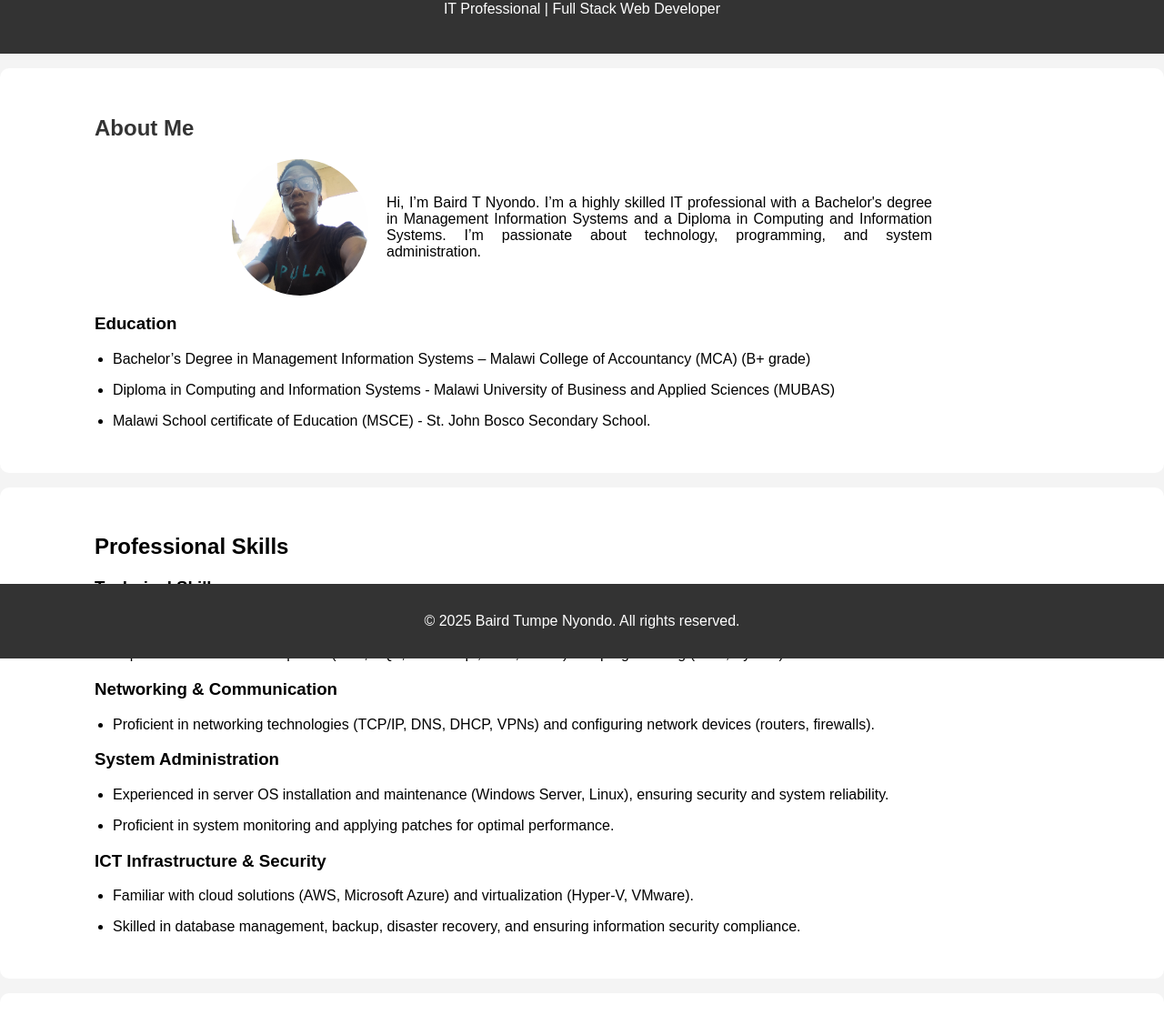
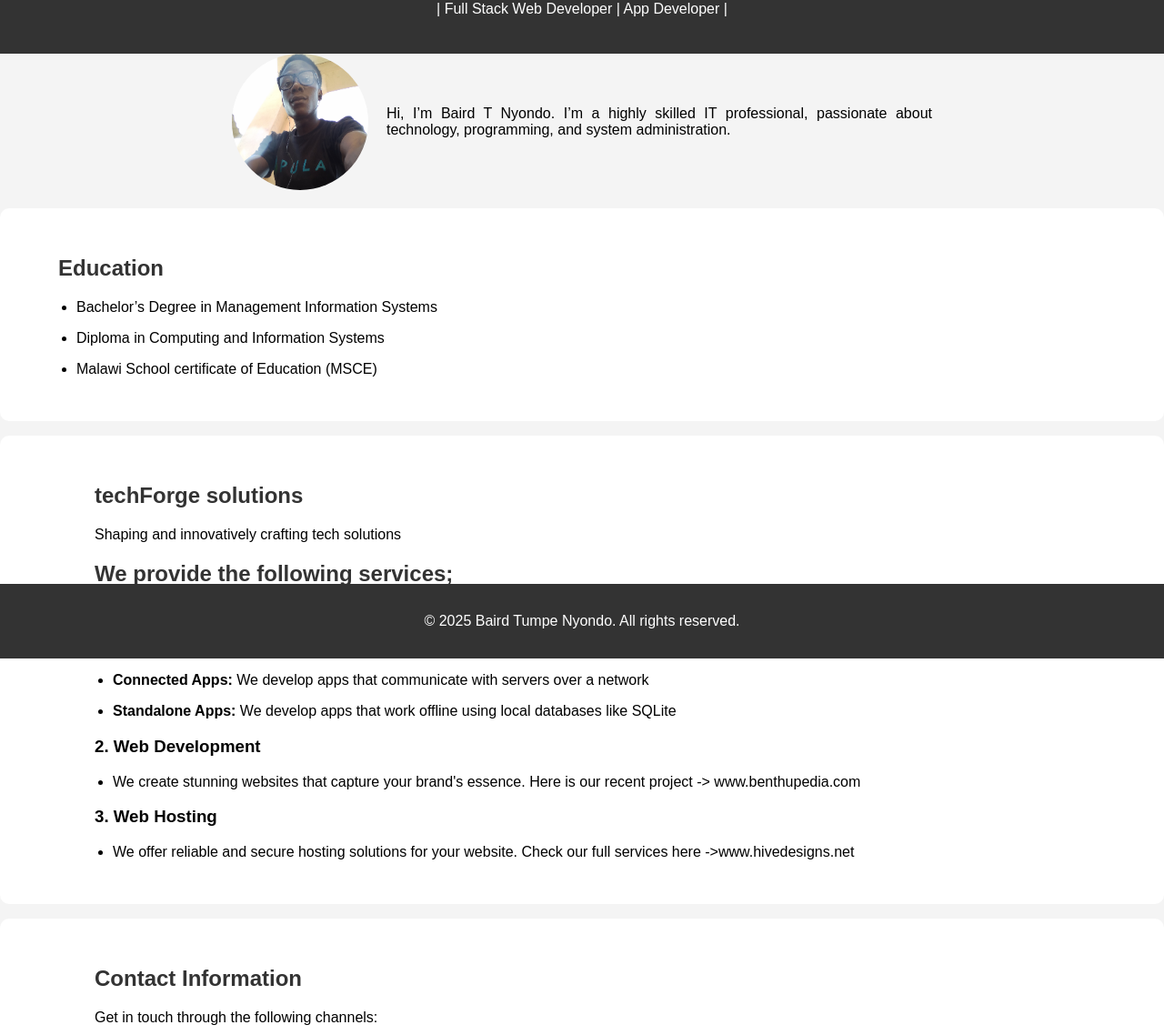
Before and after one commit to tumpe000/bairds.github.io, a plain HTML site: page index.html in a window 1280 px wide. Shown: the part 76-1214 px from the top of the page at 91% size. Drawn offline with Linux system fonts and the light colour scheme.

Commit message:
index.html
Update index. Html

```diff
--- a/index.html
+++ b/index.html
@@ -8,241 +8,407 @@
   <link href="https://cdnjs.cloudflare.com/ajax/libs/font-awesome/6.0.0-beta3/css/all.min.css" rel="stylesheet">
   <style type="text/css">
     body {
+
       font-family: Arial, sans-serif;
+
       margin: 0;
+
       padding: 0;
+
       background-color: #f4f4f4;
+
       text-align: justify;
-    }
-    header {
-      background-color: #333;
-      color: white;
-      text-align: center;
-      padding: 1.5em 0;
-    }
-    header h1 {
-      margin: 0;
-    }
-    section {
-      padding: 2em 5%;
-      margin: 1em 0;
-      background-color: white;
-      border-radius: 10px;
-    }
-    .container {
-      max-width: 1200px;
-      margin: 0 auto;
-    }
-    h2 {
-      color: #333;
-    }
-    ul {
-      list-style-type: disc;
-      padding-left: 20px;
-    }
-    li {
-      margin: 1em 0;
-    }
-    footer {
-      background-color: #333;
-      color: white;
-      text-align: center;
-      padding: 1em 0;
-      position: fixed;
-      width: 100%;
-      bottom: 0;
+
     }
 
-    .contact-info a {
-      color: #007bff;
-      text-decoration: none;
-      font-weight: 500;
-      transition: color 0.3s ease, transform 0.3s ease;
+    header {
+
+      background-color: #333;
+
+      color: white;
+
+      text-align: center;
+
+      padding: 1.5em 0;
+
     }
 
+    header h1 {
+
+      margin: 0;
+
+    }
+
+    section {
+
+      padding: 2em 5%;
+
+      margin: 1em 0;
+
+      background-color: white;
+
+      border-radius: 10px;
+
+    }
+
+    .container {
+
+      max-width: 1200px;
+
+      margin: 0 auto;
+
+    }
+
+    h2 {
+
+      color: #333;
+
+    }
+
+    ul {
+
+      list-style-type: disc;
+
+      padding-left: 20px;
+
+    }
+
+    li {
+
+      margin: 1em 0;
+
+    }
+
+    footer {
+
+      background-color: #333;
+
+      color: white;
+
+      text-align: center;
+
+      padding: 1em 0;
+
+      position: fixed;
+
+      width: 100%;
+
+      bottom: 0;
+
+    }
+
+
+
+    .contact-info a {
+
+      color: #007bff;
+
+      text-decoration: none;
+
+      font-weight: 500;
+
+      transition: color 0.3s ease, transform 0.3s ease;
+
+    }
+
+
+
     .contact-info a:hover {
+
       color: #0056b3;
+
       transform: scale(1.05);
+
+    }
+
+
+
+    .profile-container {
+
+      display: flex;
+
+      align-items: center;
+
+      justify-content: center;
+
+      margin-bottom: 20px;
+
+      flex-direction: row;
+
+    }
+
+    .profile-img {
+
+      width: 150px;
+
+      height: 150px;
+
+      border-radius: 50%;
+
+      margin-right: 20px;
+
+    }
+
+    .profile-text {
+
+      max-width: 600px;
+
+    }
+
+
+
+    @media (max-width: 768px) {
+
+      header h1 {
+
+        font-size: 1.5em;
+
+      }
+
+      header p {
+
+        font-size: 1em;
+
       }
 
       .profile-container {
-      display: flex;
+
+        flex-direction: column;
+
         align-items: center;
-      justify-content: center;
-      margin-bottom: 20px;
-      flex-direction: row;
-    }
-    .profile-img {
-      width: 150px;
-      height: 150px;
-      border-radius: 50%;
-      margin-right: 20px;
-    }
-    .profile-text {
-      max-width: 600px;
+
+        text-align: center;
+
       }
 
-    @media (max-width: 768px) {
-      header h1 {
-        font-size: 1.5em;
-      }
-      header p {
-        font-size: 1em;
-      }
-      .profile-container {
-        flex-direction: column;
-        align-items: center;
-        text-align: center;
-      }
       .profile-img {
+
         margin-bottom: 20px;
-      }
-      section {
-        padding: 1.5em 3%;
-      }
-      footer {
-        padding: 1em;
-      }
-      .container {
-        padding-left: 10px;
-        padding-right: 10px;
-      }
+
       }
 
-    #contact {
-      margin-bottom: 100px;
-    }
-    .contact-info a i {
-      margin-right: 8px;
-      font-size: 18px;
-      color: #007bff;
-      transition: color 0.3s ease;
+      section {
+
+        padding: 1.5em 3%;
+
       }
 
-    .contact-info a:hover i {
-      color: #0056b3;
+      footer {
+
+        padding: 1em;
+
       }
 
-    @media (min-width: 769px) {
       .container {
-        padding-left: 40px;
-        padding-right: 40px;
-      }
+
+        padding-left: 10px;
+
+        padding-right: 10px;
+
       }
 
-    /* Flexbox for academic projects section */
-    .projects-container {
-      display: flex;
-      flex-wrap: wrap;
-      gap: 20px;
-      justify-content: flex-start;
     }
 
-    /* Define the width of each project */
-    .project {
-      background-color: #fff;
-      padding: 20px;
-      border-radius: 8px;
-      box-shadow: 0 4px 8px rgba(0, 0, 0, 0.1);
-      width: 32%; /* First three projects should have this width */
+
+
+    #contact {
+
+      margin-bottom: 100px;
+
     }
 
-    .project h3 {
-      margin-top: 0;
+    .contact-info a i {
+
+      margin-right: 8px;
+
+      font-size: 18px;
+
+      color: #007bff;
+
+      transition: color 0.3s ease;
+
     }
 
-    .project p {
-      font-size: 0.95em;
-      line-height: 1.6;
+
+
+    .contact-info a:hover i {
+
+      color: #0056b3;
+
     }
 
-    /* Make the last project take full width */
-    .project:last-child {
-      width: 100%; /* This makes the last project span across the entire width */
+
+
+    @media (min-width: 769px) {
+
+      .container {
+
+        padding-left: 40px;
+
+        padding-right: 40px;
+
       }
 
-    /* Ensure responsiveness on smaller screens */
-    @media (max-width: 768px) {
-      .project {
-        width: 100%; /* Stack all projects vertically on small screens */
     }
 
-      .project:last-child {
-        width: 100%; /* Last project still takes full width on small screens */
-      }
+
+
+    /* Flexbox for academic projects section */
+
+    .projects-container {
+
+      display: flex;
+
+      flex-wrap: wrap;
+
+      gap: 20px;
+
+      justify-content: flex-start;
+
     }
 
+
+
+    /* Define the width of each project */
+
+    .project {
+
+      background-color: #fff;
+
+      padding: 20px;
+
+      border-radius: 8px;
+
+      box-shadow: 0 4px 8px rgba(0, 0, 0, 0.1);
+
+      width: 32%; /* First three projects should have this width */
+
+    }
+
+
+
+    .project h3 {
+
+      margin-top: 0;
+
+    }
+
+
+
+    .project p {
+
+      font-size: 0.95em;
+
+      line-height: 1.6;
+
+    }
+
+
+
+    /* Make the last project take full width */
+
+    .project:last-child {
+
+      width: 100%; /* This makes the last project span across the entire width */
+
+    }
+
+
+
+    /* Ensure responsiveness on smaller screens */
+
+    @media (max-width: 768px) {
+
+      .project {
+
+        width: 100%; /* Stack all projects vertically on small screens */
+
+      }
+
+
+
+      .project:last-child {
+
+        width: 100%; /* Last project still takes full width on small screens */
+
+      }
+
+    }
+
+
+
   </style>
+
 </head>
+
 <body>
 
+
+
   <header>
-    <h1>Baird T Nyondo</h1>
-    <p>IT Professional | Full Stack Web Developer</p>
-  </header>
+
+    <h1>Baird Nyondo</h1>
+
+    <p>| Full Stack Web Developer | App Developer |</p>
+
+  </header
 
 <section id="about">
 <div class="container">
-      <h2>About Me</h2>
 <div class="profile-container">
 <img src="bg.jpg" alt="Baird Tumpe Nyondo" class="profile-img">
 <div class="profile-text">
-          <p>Hi, I’m Baird T Nyondo. I’m a highly skilled IT professional with a Bachelor's degree in Management Information Systems and a Diploma in Computing and Information Systems. I’m passionate about technology, programming, and system administration.</p>
+<p>Hi, I’m Baird T Nyondo. I’m a highly skilled IT professional, passionate about technology, programming, and system administration.</p>
 </div>
 </div>
-      <h3>Education</h3>
-      <ul>
-        <li>Bachelor’s Degree in Management Information Systems – Malawi College of Accountancy (MCA) (B+ grade)</li>
-        <li>Diploma in Computing and Information Systems - Malawi University of Business and Applied Sciences (MUBAS)</li>
-         <li>Malawi School certificate of Education (MSCE) - St. John Bosco Secondary School.</li>
-      </ul>
 </div>
 </section>
 
-  <section id="professional">
+  <section>
+       <h2>Education</h2>
+
+      <ul>
+
+        <li>Bachelor’s Degree in Management Information Systems </li>
+
+        <li>Diploma in Computing and Information Systems</li>
+
+         <li>Malawi School certificate of Education (MSCE) </li>
+
+      </ul>
+
+    </div>
+
+  </section>
+
+
+<section id="services">
 <div class="container">
-      <h1>Professional Skills</h1>
-      <h3>Technical Skills</h3>
+  <h2>techForge solutions</h2>
+  <p>Shaping  and innovatively crafting tech solutions </p>
+  <h2>We provide the following services;</h2>
+<div class="services-container">
+<div class="service">
+<h3>1. Mobile / Desktop App Development</h3>
+<p>We specialize in two types of apps:</p>
 <ul>
-          <li>Skilled in hardware management (servers, routers, switches) and troubleshooting technical issues to ensure system uptime.</li>
-          <li>Experienced in web development (PHP, SQL, JavaScript, CSS, HTML) and programming (Java, Python).</li>
-      </ul>
-      <h3>Networking & Communication</h3>
-      <ul>
-          <li>Proficient in networking technologies (TCP/IP, DNS, DHCP, VPNs) and configuring network devices (routers, firewalls).</li>
-      </ul>
-      <h3>System Administration</h3>
-      <ul>
-          <li>Experienced in server OS installation and maintenance (Windows Server, Linux), ensuring security and system reliability.</li>
-          <li>Proficient in system monitoring and applying patches for optimal performance.</li>
-      </ul>
-      <h3>ICT Infrastructure & Security</h3>
-      <ul>
-          <li>Familiar with cloud solutions (AWS, Microsoft Azure) and virtualization (Hyper-V, VMware).</li>
-          <li>Skilled in database management, backup, disaster recovery, and ensuring information security compliance.</li>
+<li><b>Connected Apps:</b> We develop apps that communicate with servers over a network</li>
+<li><b>Standalone Apps: </b>We develop apps that work offline using local databases like SQLite</li>
 </ul>
 </div>
-  </section>
-
-  <section id="academic-projects">
-    <div class="container">
-      <h2>Completed Academic Projects</h2>
-      <div class="projects-container">
-        <div class="project">
-          <h3>1. Resource Management System</h3>
-          <p>Developed an online-based system that fostered the management (Allocation) of Resources between the Ministry of Education and Primary schools. The system eliminates unnecessary resource expenditure in the process of allocating resources. Check my code here: <a href="https://github.com/your-repo-link">GitHub</a></p>
+<div class="service">
+<h3>2. Web Development</h3>
+<ul>
+  <li>We create stunning websites that capture your brand's essence. Here is our recent project -> www.benthupedia.com</li>
+</ul>
 </div>
-        <div class="project">
-          <h3>2. Server Administration Configuration</h3>
-          <p>Installed, configured, and maintained the 2016 Windows Server operating system using Hyper-V. Ensured high system reliability, performance, and implemented security best practices, such as applying patches to safeguard critical data.</p>
-        </div>
-        <div class="project">
-          <h3>3. Network Administration</h3>
-          <p>Used knowledge of networking protocols and technologies to maintain network devices including routers, firewalls, and switches to set up a fully operational network by following a model on Packet Tracer, which I had designed and configured earlier. Check my code here:<a href="https://github.com/your-repo-link">GitHub</a></p>
-        </div>
-         <div class="project">
-          <h3>4. Database Administration</h3>
-          <p>I designed, implemented, and managed a fully functional MySQL database, focusing on efficient schema design, normalization, and table relationships. I wrote complex SQL queries, optimized performance with indexing, and secured the database using user roles, permissions, and SSL/TLS encryption. I ensured data integrity with regular backups, recovery tests, and point-in-time recovery. Automation of routine tasks and database monitoring was handled through Bash scripts, and I set up replication for improved data availability. The project emphasized security, performance, and disaster recovery, providing practical experience in database administration and showcasing my ability to apply theoretical knowledge.</p>
+<div class="service">
+<h3>3. Web Hosting</h3>
+<ul>
+  <li>
+    We offer reliable and secure hosting solutions for your website. Check our full services here ->www.hivedesigns.net
+    </li>
+</ul>
 </div>
 </div>
 </div>
@@ -251,7 +417,7 @@
 <section id="contact">
 <div class="container">
 <h2>Contact Information</h2>
-      <p>If you are interested in learning more or would like to get in touch, feel free to contact me through the following channels:</p>
+<p>Get in touch through the following channels:</p>
 <div class="contact-info">
 <ul>
 <li><a href="https://wa.me/265984308286"><i class="fab fa-whatsapp"></i> 0984308286 / 0882460553</a></li>
@@ -262,10 +428,8 @@
 </div>
 </div>
 </section>
-
 <footer>
 <p>&copy; 2025 Baird Tumpe Nyondo. All rights reserved.</p>
 </footer>
-
 </body>
 </html>
```
Lines whose indentation alone changed are shown as unchanged.
